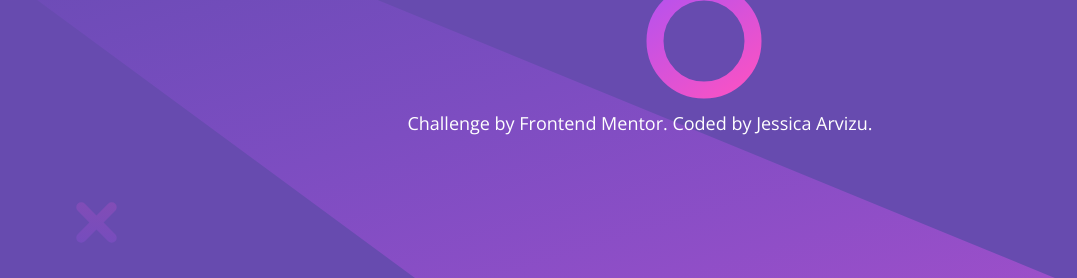
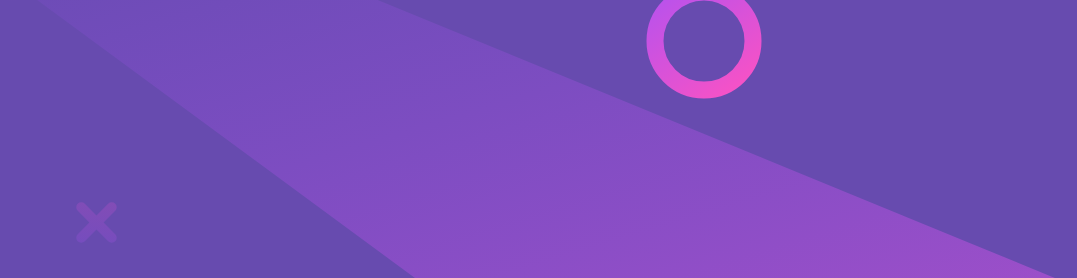
Before and after one commit to jessicaArvizu/FEpractice_Huddle-landing-page, a plain HTML site: page index.html in a window 1280 px wide. Shown: the part 522-800 px from the top of the page, 0-1077 px from the left. Drawn offline with nearby package versions, Linux system fonts and the light colour scheme.

Commit message:
Removed Footer

```diff
--- a/index.html
+++ b/index.html
@@ -48,13 +48,6 @@
       </div>
     </div>
   </main>
-
-  <footer class="m-3">
-    <p class="text-white lg:text-lg text-sm text-center">
-      Challenge by <a href="https://www.frontendmentor.io?ref=challenge" target="_blank">Frontend Mentor</a>.
-      Coded by <a href="https://www.linkedin.com/in/jessica-arvizu/" target="_blank">Jessica Arvizu</a>.
-    </p>
-  </footer>
 </body>
 
 </html>
```
